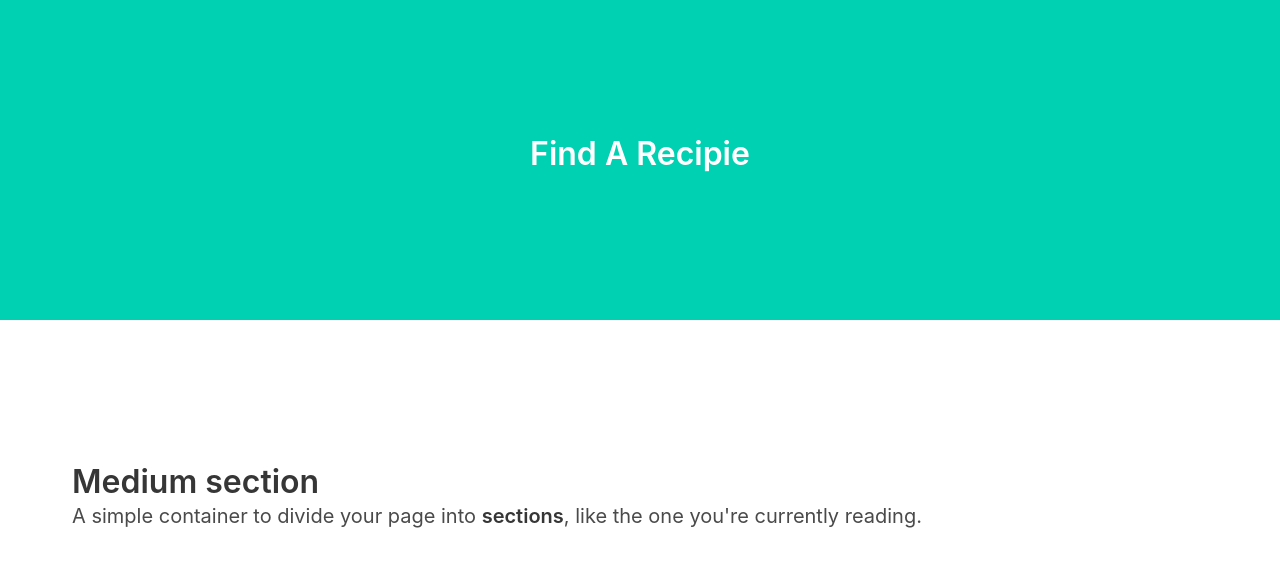
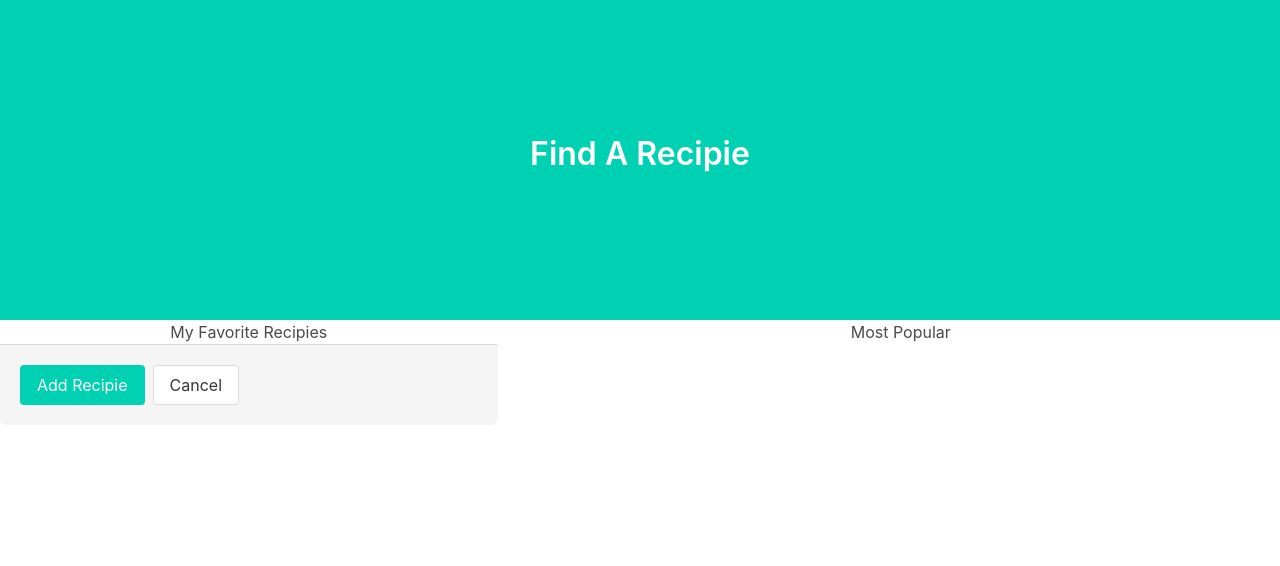
Before and after one commit to mariamv29/healthy-craves, a plain HTML site: page index.html in a window 1280 px wide. Shown: the part 64-630 px from the top of the page. Drawn offline with nearby package versions, Linux system fonts and the light colour scheme.

Commit message:
added columns

```diff
--- a/index.html
+++ b/index.html
@@ -84,13 +84,21 @@
 <!--HERO SECTIONS ENDS-->
 
 <!--SECTION ONE-->
-<section class="section is-medium">
-    <h1 class="title">Medium section</h1>
-    <h2 class="subtitle">
-      A simple container to divide your page into <strong>sections</strong>, like the one you're currently reading.
-    </h2>
-  </section>
 
+  <div class="columns">
+
+    <!--My Favorite Recipies-->
+    <div class="column is-two-fifths has-text-centered">
+      <h1>My Favorite Recipies</h1>
+    <footer class="modal-card-foot">
+      <button class="button is-primary">Add Recipie</button>
+      <button class="button">Cancel</button>
+    </footer>
+    </div>
+
+    <!--Most Popular-->
+    <div class="column has-text-centered">Most Popular</div>
+  </div>
 
 </body>
 </html>
```
